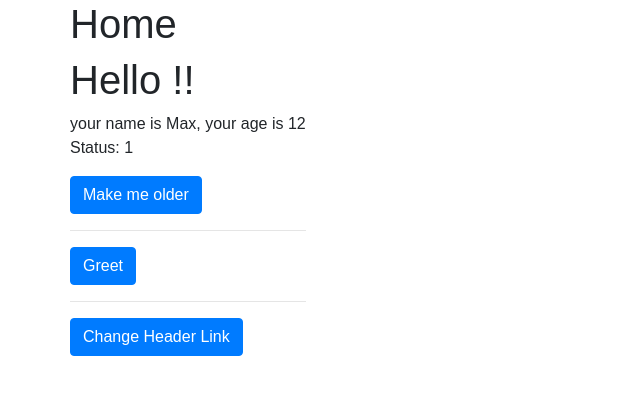
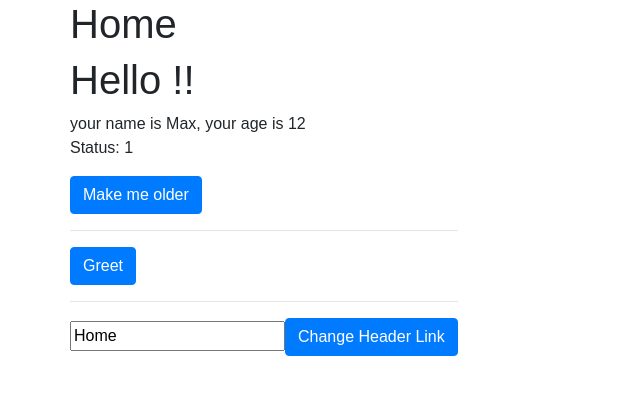
Before and after one commit to hfpp2012/hello-react, a React (Create React App) app: page / in a window 1280 px wide. Shown: the top 394 px of the page, without its empty margins (0-640 px from the left). Built offline with nearby package versions, Linux system fonts and the light colour scheme.

Commit message:
two way binding

```diff
--- a/src/App.js
+++ b/src/App.js
@@ -46,6 +46,7 @@ class App extends Component {
               user={user}
               greet={this.onGreet}
               changeLink={this.onChangeLinkName.bind(this)}
+              initialName={this.state.homeLink}
             />
           </div>
         </div>
--- a/src/components/Home.js
+++ b/src/components/Home.js
@@ -8,7 +8,7 @@ export default class Home extends Component {
     this.state = {
       age: props.initialAge,
       status: 0,
-      homeLink: "Changed Link"
+      homeLink: props.initialName
     }
     setTimeout(() => {
       this.setState({
@@ -31,6 +31,12 @@ export default class Home extends Component {
     this.props.changeLink(this.state.homeLink);
   }
 
+  onHandleChange(event) {
+    this.setState({
+      homeLink: event.target.value
+    })
+  }
+
   render() {
     return (
       <div className="container">
@@ -42,7 +48,13 @@ export default class Home extends Component {
             <hr />
             <button onClick={this.handleGreet.bind(this)} className="btn btn-primary">Greet</button>
             <hr />
-            <button onClick={this.onChangeLink.bind(this)} class="btn btn-primary">Change Header Link</button>
+            <input
+              type="text"
+              defaultValue={this.props.initialName}
+              value={this.state.initialName}
+              onChange={(event) => this.onHandleChange(event)}
+            />
+            <button onClick={this.onChangeLink.bind(this)} className="btn btn-primary">Change Header Link</button>
           </div>
         </div>
       </div>
@@ -54,5 +66,6 @@ Home.propTypes = {
   name: PropTypes.string,
   age: PropTypes.number,
   user: PropTypes.object,
-  greet: PropTypes.func
+  greet: PropTypes.func,
+  initialName: PropTypes.string
 };
```
